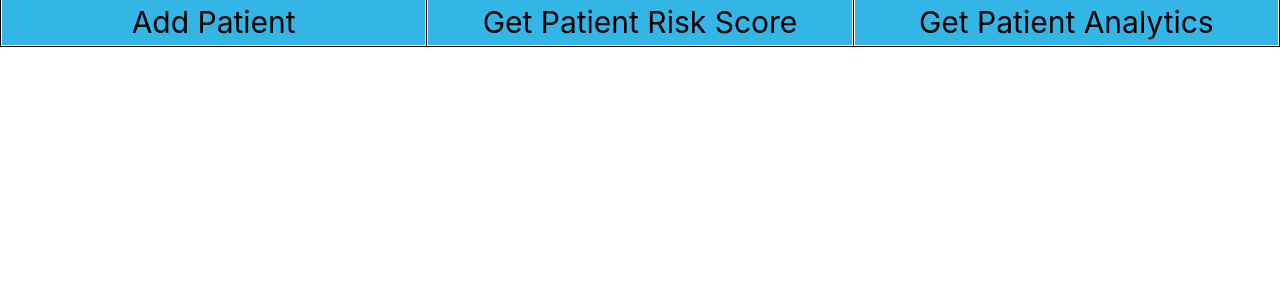
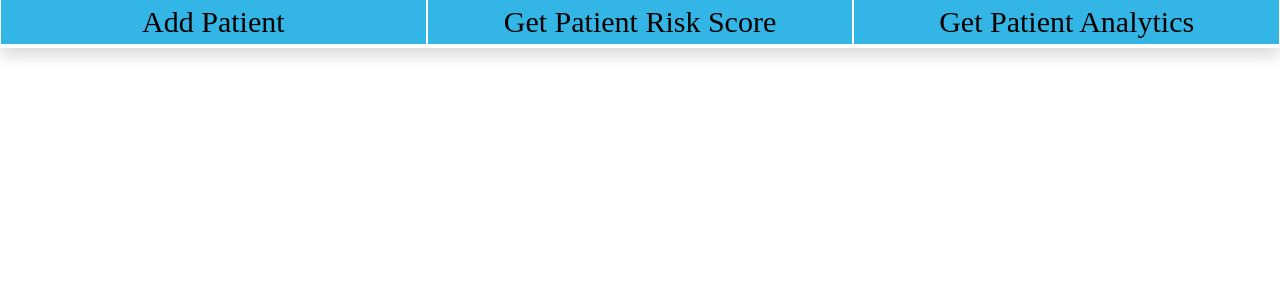
Before and after one commit to 17kpatrick/CSC8210_COVID19, a React (Create React App) app in the folder client/: page / in a window 1280 px wide. Shown: the top 300 px of the page. Built offline with nearby package versions, Linux system fonts and the light colour scheme.

Commit message:
Additional UI improvements.

```diff
--- a/client/src/App.js
+++ b/client/src/App.js
@@ -39,7 +39,7 @@ class App extends Component {
         return [
             <Router>
                 <div>
-                    <nav className='nav-bar'>
+                    <nav className='nav-bar shadow'>
                       <table>
                         <tr>
                           <td>
--- a/client/src/css/App.css
+++ b/client/src/css/App.css
@@ -19,6 +19,7 @@ nav table{
 nav td{
   text-align: center;
   width: 33%;
+    border: none;
 }
 
 nav td a {
@@ -28,6 +29,15 @@ nav td a {
 
 .nav-button{
   background-color: #33b5e5 ;
+}
+
+.nav-button a:hover {
+    color: white;
+    text-decoration: none;
+}
+
+.nav-button a{
+    font-family: Heebo;
 }
 
 .is-active{
```
